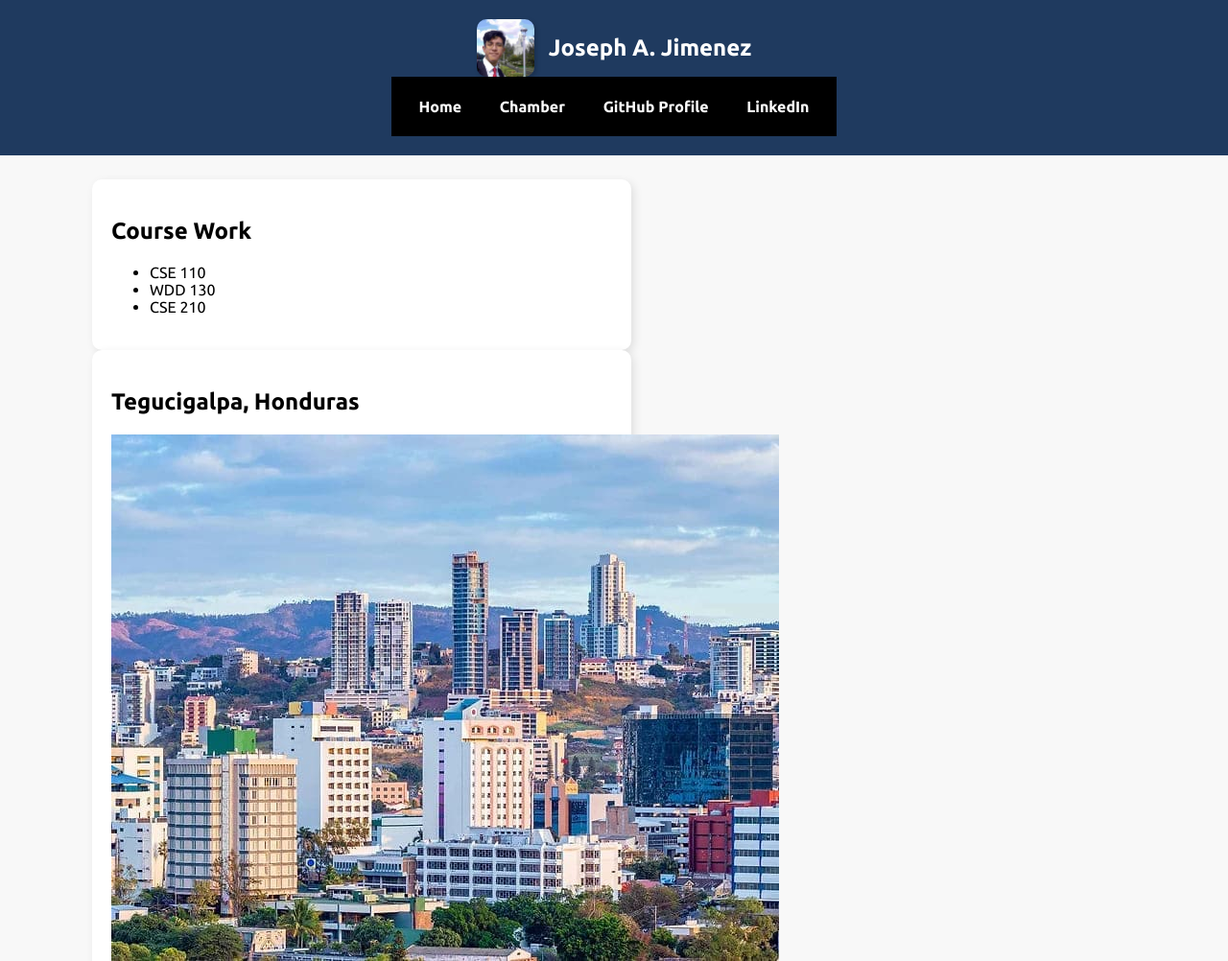
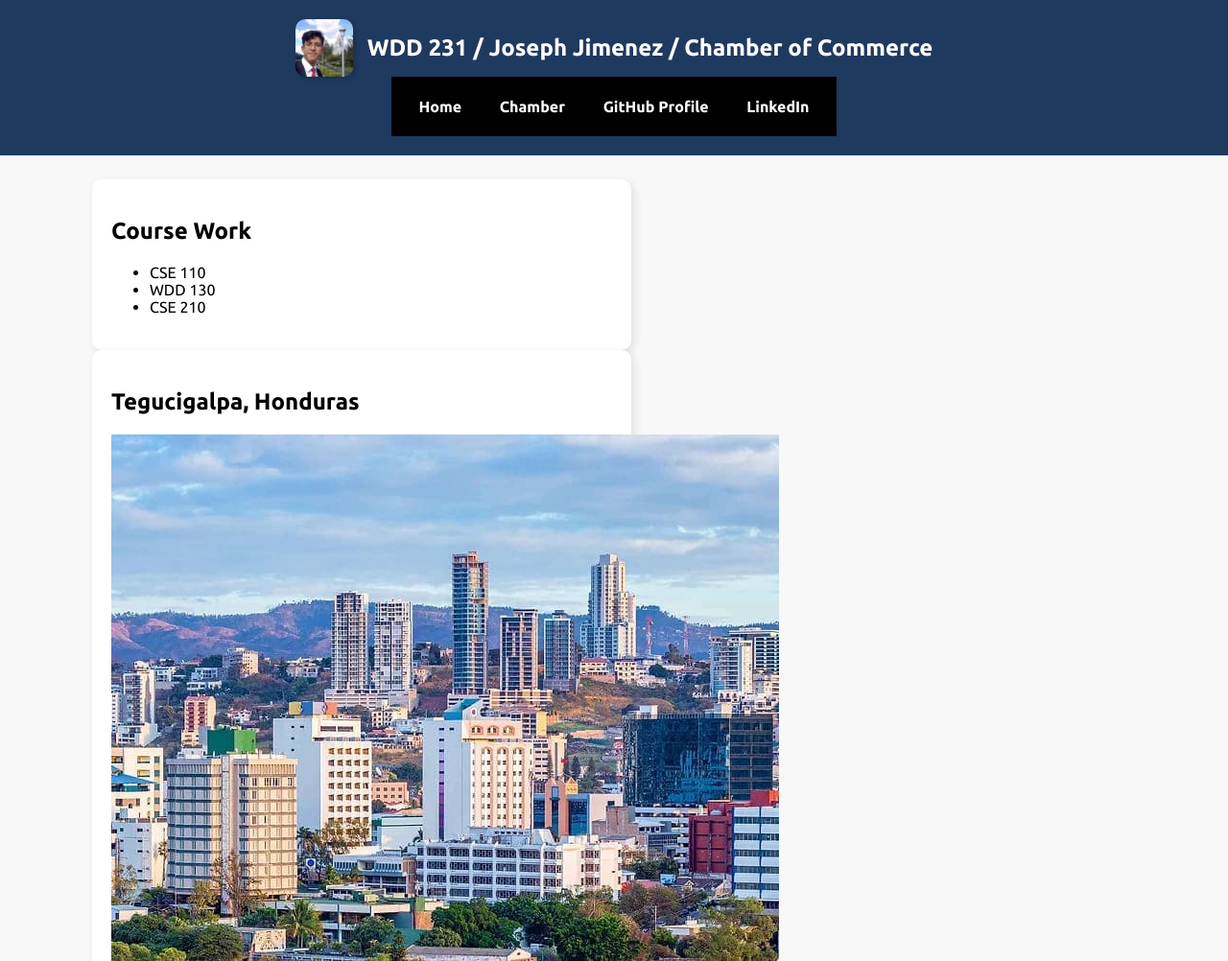
Before and after one commit to Abinadi2007/wdd231, a plain HTML site: page index.html in a window 1280 px wide. Shown: the top 1002 px of the page at 96% size. Drawn offline with Linux system fonts and the light colour scheme.

Commit message:
modified:   index.html

```diff
--- a/index.html
+++ b/index.html
@@ -20,7 +20,7 @@
     <header class="header">
         <div class="profile">
             <img src="images/josephjimenez.jpg" alt="Profile Picture">
-            <h1>Joseph A. Jimenez</h1>
+            <h1>WDD 231 / Joseph Jimenez / Chamber of Commerce</h1>
         </div>
         <nav class="navbar">
             <a href="#" class="active">Home</a>
```
